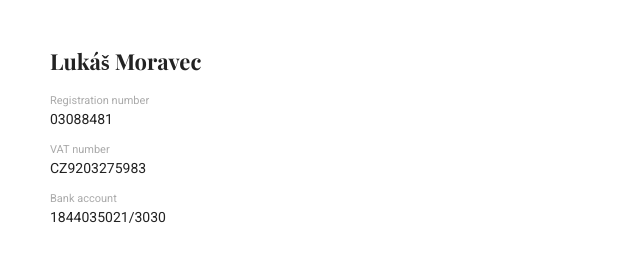
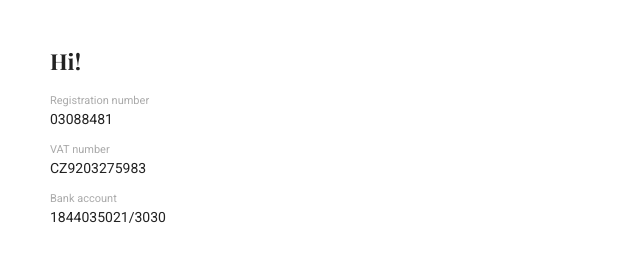
Before and after one commit to morki/morki.cz, a plain HTML site: page index.html in a window 1280 px wide. Shown: the whole page, without its empty margins (0-640 px from the left). Drawn offline with nearby package versions, Linux system fonts and the light colour scheme.

Commit message:
Update index.html

```diff
--- a/index.html
+++ b/index.html
@@ -3,7 +3,7 @@
     <head>
         <meta charset="UTF-8">
         <title>
-            Lukáš Moravec
+            Hi!
         </title>
         <meta http-equiv="X-UA-Compatible" content="IE=edge,chrome=1">
         <meta name="viewport" content="width=device-width,initial-scale=1">
@@ -49,7 +49,7 @@
     </head>
     <body>
         <h1>
-            Lukáš Moravec
+            Hi!
         </h1>
         <dl>
             <dt>Registration number</dt>
```
